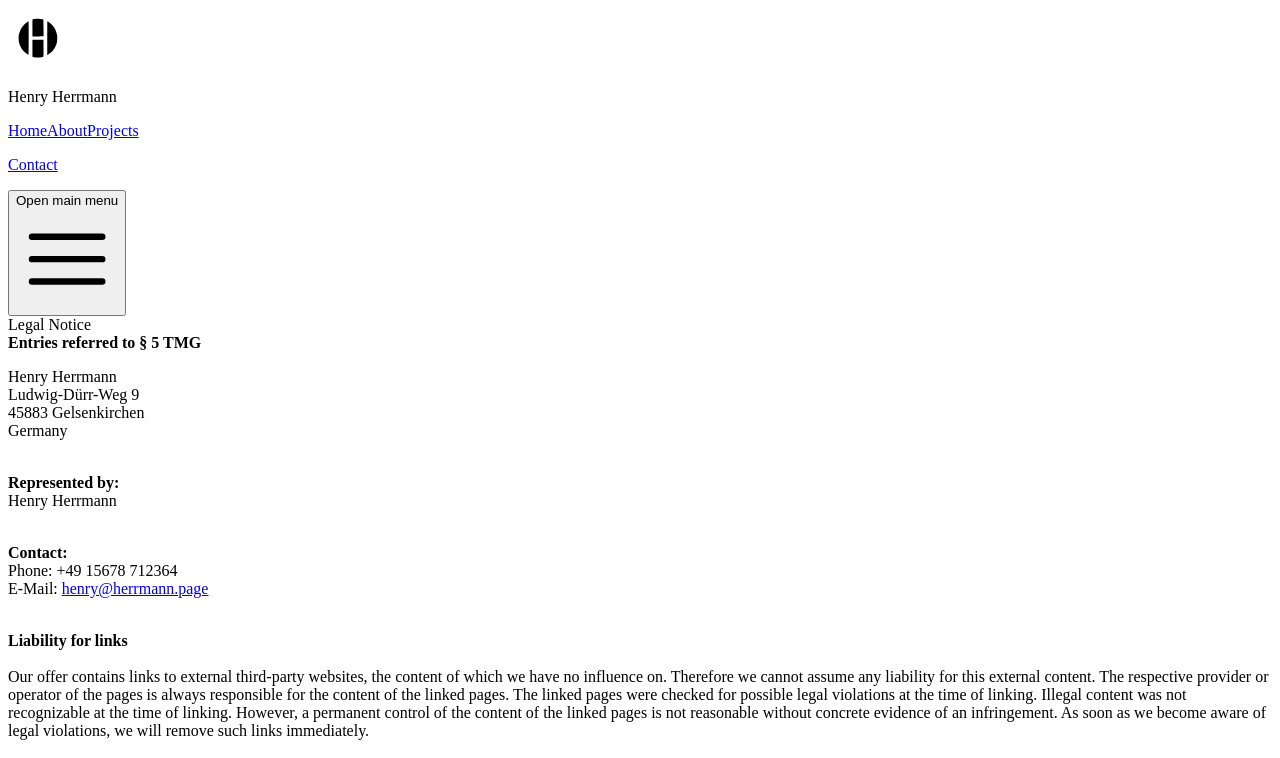
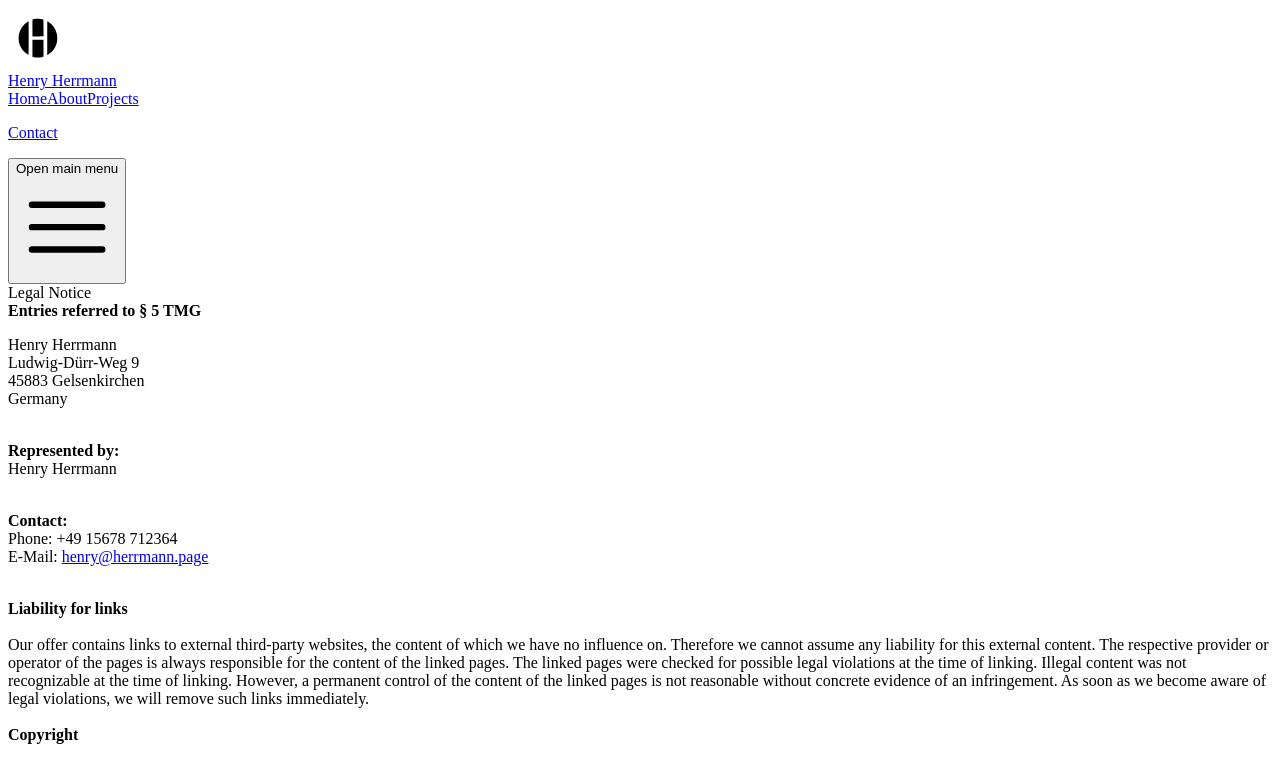
Before and after one commit to henry-herrmann/portfolio-site-v2, a Next.js app: page /legal-notice in a window 1280 px wide. Shown: the top 758 px of the page. Built offline with nearby package versions, Linux system fonts and the light colour scheme.

Commit message:
clickable header image & text

```diff
--- a/components/LandingAbout.js
+++ b/components/LandingAbout.js
@@ -8,7 +8,7 @@ export default function LandingAbout() {
                     <h2 className="mt-14 xl:mt-24 font-bold text-4xl">About me</h2>
                 </div>
             </div>
-            <hr class="text-center mb-10 w-52 h-1 bg-gray-100 rounded border-0 dark:bg-gray-700"/>
+            <hr className="text-center mb-10 w-52 h-1 bg-gray-100 rounded border-0 dark:bg-gray-700"/>
             <div className="flex flex-col xl:flex-row ">
                 <div className="flex flex-col bg-white-gray p-5 xl:w-[20vw] w-[80vw] rounded-md m-5">
                     <div className="px-2 mb-2 text-xl flex justify-center">Personal information</div>
--- a/components/LandingHeader.js
+++ b/components/LandingHeader.js
@@ -19,7 +19,7 @@ export default function Header() {
           <div className="mx-auto w-screen px-9 sm:px-15 lg:px-52 backdrop-blur-md fixed">
               <div className="relative flex h-[9vh] items-center justify-between">
                   <div className='flex-none items-center p-5 cursor-pointer invisible sm:visible'>
-                    <Link href="">
+                    <Link href="https://herrmann.page">
                         <Image
                           src="/logo/logo.svg"
                           alt="rjks Logo"
@@ -28,7 +28,7 @@ export default function Header() {
                         />
                     </Link>
                   </div>
-                  <p className='text-2xl flex flex-1 invisible sm:visible sm:justify-start lg:justify-start'>Henry Herrmann</p>
+                  <Link className='text-2xl flex flex-1 invisible sm:visible sm:justify-start lg:justify-start' href="https://herrmann.page">Henry Herrmann</Link>
                   <div className="hidden sm:ml-6 sm:block">
                       <div className="flex space-x-4">
                           {navigation.map((item) => (
--- a/components/LandingProjects.js
+++ b/components/LandingProjects.js
@@ -57,7 +57,7 @@ export default function LandingProjects({ json }){
                     <h3 className="mt-6 xl:mt-0 font-bold text-4xl">My projects</h3>
                 </div>
             </div>
-            <hr class="text-center mb-10 w-56 h-1 bg-gray-100 rounded border-0 dark:bg-gray-700"/>
+            <hr className="text-center mb-10 w-56 h-1 bg-gray-100 rounded border-0 dark:bg-gray-700"/>
             <div className="flex flex-col xl:flex-row xl:justify-center items-center md:mb-32">
                 <div className='grid grid-cols-2 sm:grid-cols-3 md:grid-cols-4 xl:grid-cols-4 gap-0 mt-5 xl:mt-0'>
                     {names}
```
